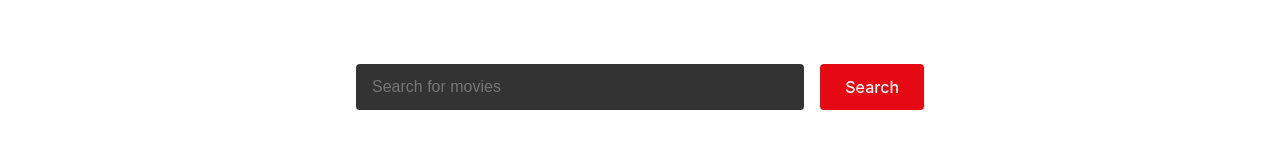
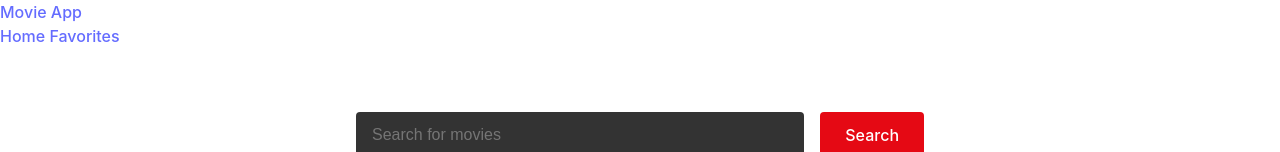
Before and after one commit to AffanA-1/ReactProjects, a React (Vite) app in the folder practiseProj_2/movieApp/movieApp/: page / in a window 1280 px wide. Shown: the top 152 px of the page. Built offline with nearby package versions, Linux system fonts and the light colour scheme.

Commit message:
Feat: Added Link type Routing as well - Through Navbar

```diff
--- a/practiseProj_2/movieApp/movieApp/src/App.jsx
+++ b/practiseProj_2/movieApp/movieApp/src/App.jsx
@@ -2,10 +2,12 @@ import './css/App.css'
 import Favorites from './pages/Favorites'
 import Home from './pages/Home'
 import {Routes, Route} from "react-router-dom"
+import NavBar from './components/NavBar'
 
 function App() {
 
   return <>
+  <NavBar />
   <main className='main-content'>
     {/* Step2 for Adidng Route - Add the Routings */}
     <Routes>
--- /dev/null
+++ b/practiseProj_2/movieApp/movieApp/src/components/NavBar.jsx
@@ -0,0 +1,19 @@
+import { Link } from "react-router-dom";
+
+
+function NavBar (){
+    return <nav className="navbar">
+        <div className="navbar-brand">
+            {/* Step3 Another way to use Routings */}
+            <Link to='/'>Movie App</Link>
+        </div>
+        <div className="navbar-links">
+            <Link to='/' className="nav-link"> Home </Link>
+            <Link to='/favorites' className="nav-link"> Favorites </Link>
+        </div>
+    </nav>
+}
+
+
+
+export default NavBar
```
